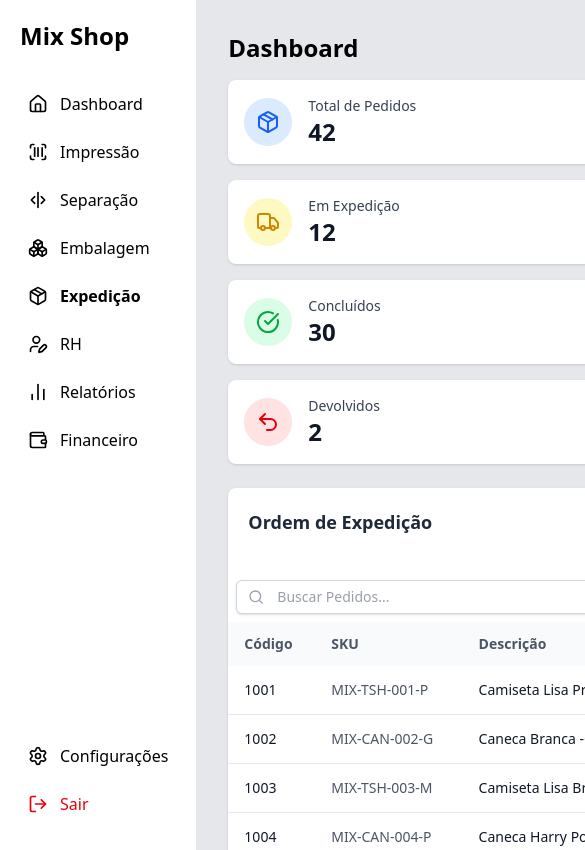
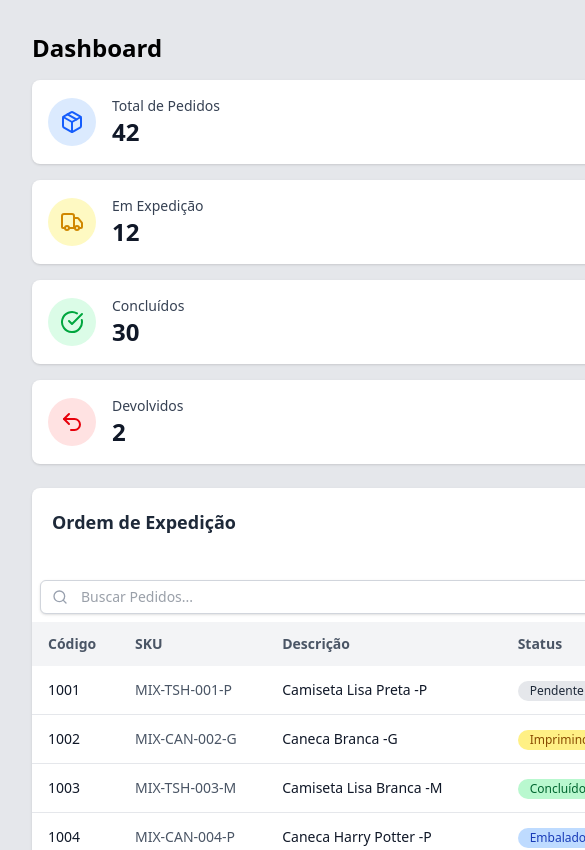
Before and after one commit to gui-ccr/MixShop-Mockup, a React (Vite) app in the folder frontend/: page / in a window 390 px wide. Shown: the top 850 px of the page, 585 px wide, since content can reach past the window. Built offline with nearby package versions, Linux system fonts and the light colour scheme.

Commit message:
trava a sidebar e remove ela em telas menores

```diff
--- a/frontend/src/components/layout/Siderbar.tsx
+++ b/frontend/src/components/layout/Siderbar.tsx
@@ -3,7 +3,8 @@ import { HomeIcon, PackageIcon, BarChart2Icon, SettingsIcon, LogOutIcon, ChartAr
 
 export function Sidebar() {
     return (
-        <aside className='h-screen w-50 bg-white text-white p-5 flex flex-col'>
+        <aside className='hidden md:flex h-screen w-50 flex-col bg-white p-4 text-white sticky top-0'>
+
             {/* LOGO */}
         <div className='mb-8'>
             <h2 className='text-2xl font-bold text-black'>Mix Shop</h2>
--- a/frontend/src/components/painel/FilaPedidos.tsx
+++ b/frontend/src/components/painel/FilaPedidos.tsx
@@ -31,7 +31,7 @@ export function FilaPedidos({ pedidos }: FilaPedidosProps) {
     <div className="overflow-x-auto">
       <table className="w-full text-left">
         {/* cabeçalho <thead> fundo cinza claro*/}
-        <thead className="bg-gray-50">
+        <thead className="bg-gray-100">
           <th className="py-3 px-4 text-sm font-semibold text-gray-600">Código</th>
           <th className="py-3 px-4 text-sm font-semibold text-gray-600">SKU</th>
           <th className="py-3 px-4 text-sm font-semibold text-gray-600">Descrição</th>
```
